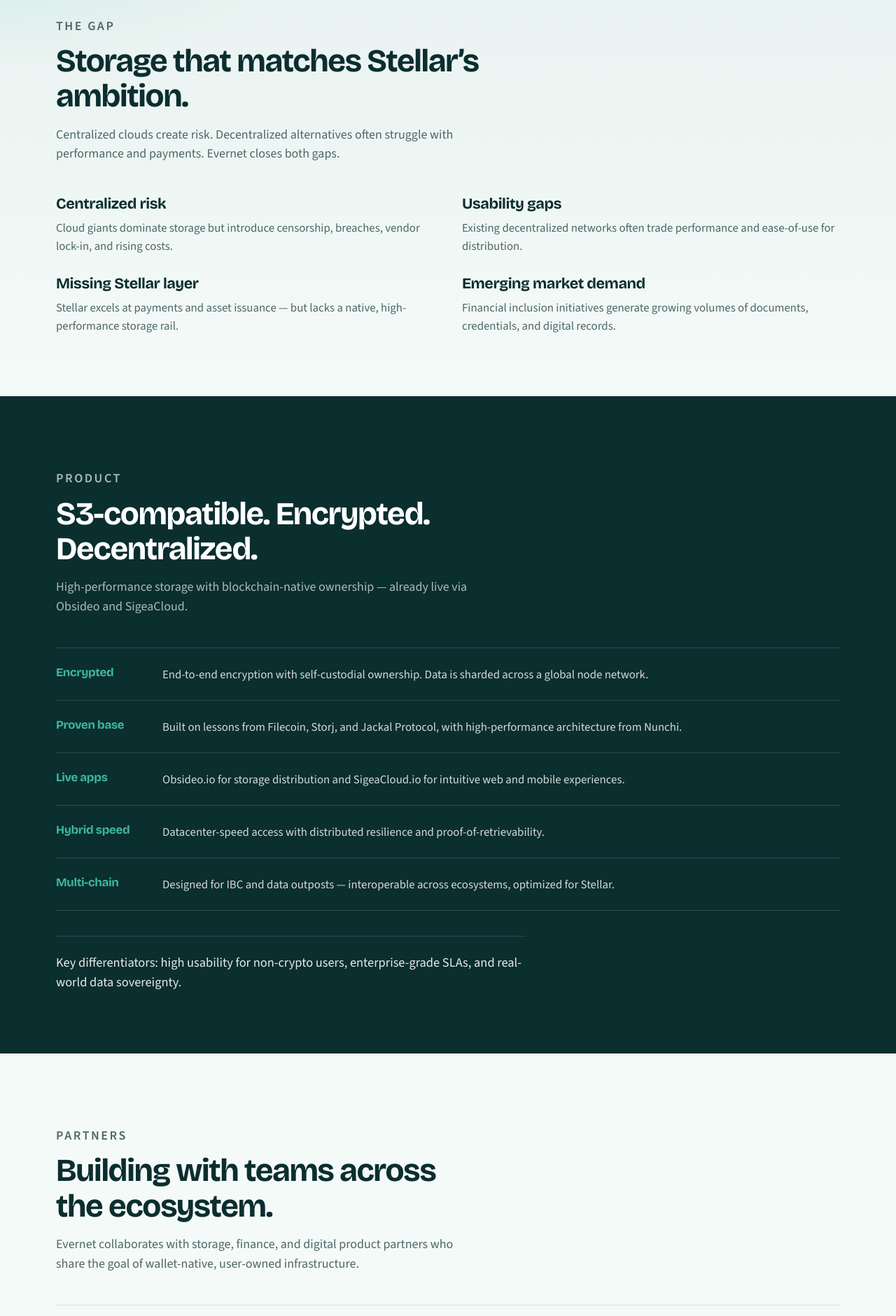
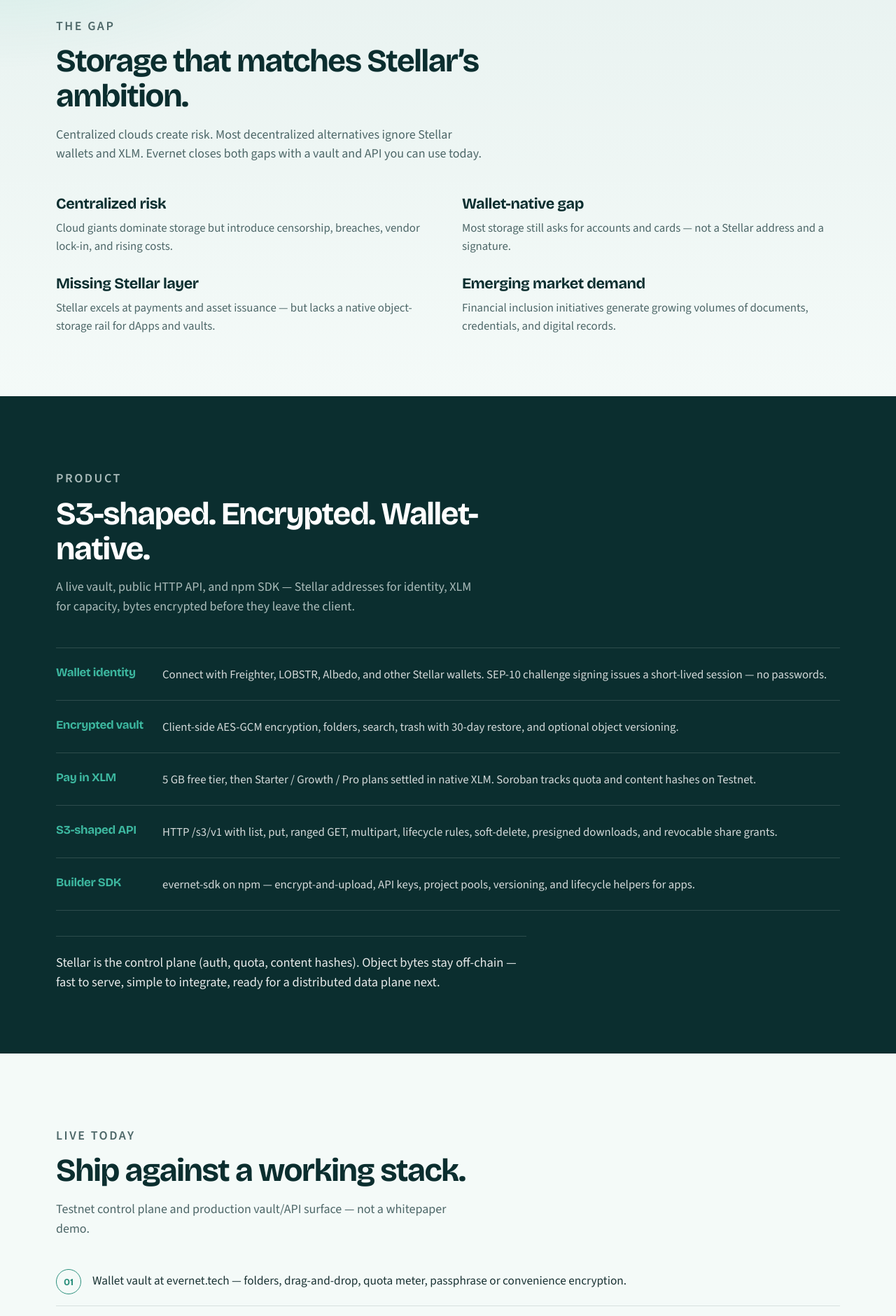
Before and after one commit to chiku524/evernet-website, a React (Vite) app: page / in a window 1280 px wide. Shown: the part 880-2760 px from the top of the page at 70% size. Built offline with nearby package versions, Linux system fonts and the light colour scheme; no server answers.

Commit message:
Fix LOBSTR invalid signature and refresh landing for live product.
Align WalletConnect to a single Stellar network, sign SEP-10 with the API challenge passphrase, and rewrite home copy around the vault, S3-shaped API, XLM plans, and SDK.

```diff
--- a/index.html
+++ b/index.html
@@ -6,7 +6,7 @@
     <meta name="viewport" content="width=device-width, initial-scale=1.0" />
     <meta
       name="description"
-      content="Evernet — decentralized, encrypted cloud storage built for Stellar. Secure, scalable, user-owned data infrastructure."
+      content="Evernet — wallet-linked, client-encrypted object storage for Stellar. Open the vault, use the S3-shaped API, or integrate evernet-sdk — pay for capacity in XLM."
     />
     <link rel="preconnect" href="https://fonts.googleapis.com" />
     <link rel="preconnect" href="https://fonts.gstatic.com" crossorigin />
--- a/src/lib/api.ts
+++ b/src/lib/api.ts
@@ -1,5 +1,10 @@
+import { Networks } from '@stellar/stellar-sdk'
 import type { StellarNetworkId } from './stellar'
 import { signTransactionXdr } from './wallet'
+
+function networkIdFromPassphrase(passphrase: string): StellarNetworkId {
+  return passphrase === Networks.PUBLIC ? 'public' : 'testnet'
+}
 
 const TOKEN_KEY = 'evernet-api-token'
 const ADDR_KEY = 'evernet-api-address'
@@ -115,8 +120,22 @@
       body: JSON.stringify({ address }),
     })
 
-    const signedTransaction = await signTransactionXdr(challenge.transaction, address, network)
+    // Challenge passphrase is authoritative (API STELLAR_NETWORK), not UI state.
+    const challengeNetwork = networkIdFromPassphrase(challenge.network)
+    if (challengeNetwork !== network) {
+      throw new Error(
+        `Evernet API is on ${challengeNetwork === 'public' ? 'Mainnet' : 'Testnet'}, but this vault is set to ${network === 'public' ? 'Mainnet' : 'Testnet'}. Refresh and try again.`,
+      )
+    }
 
+    const signedTransaction = await signTransactionXdr(
+      challenge.transaction,
+      address,
+      challengeNetwork,
+      challenge.network,
+    )
+
+    try {
       const result = await api<{ token: string; address: string }>('/auth/verify', {
         method: 'POST',
         headers: { 'Content-Type': 'application/json' },
@@ -125,6 +144,15 @@
       localStorage.setItem(TOKEN_KEY, result.token)
       localStorage.setItem(ADDR_KEY, result.address)
       return result.address
+    } catch (err) {
+      const message = err instanceof Error ? err.message : String(err)
+      if (/invalid wallet signature|invalid signature/i.test(message)) {
+        throw new Error(
+          'Invalid signature — the wallet likely signed on the wrong network. Evernet is on Testnet: disconnect in LOBSTR → WalletConnect, switch to Testnet, then connect again.',
+        )
+      }
+      throw err
+    }
   })().finally(() => {
     loginInFlight = null
   })
--- a/src/lib/wallet.ts
+++ b/src/lib/wallet.ts
@@ -106,6 +106,47 @@
   }
 }
 
+function wcChainLabel(chain: string): string {
+  if (chain === 'pubnet') return 'Mainnet'
+  if (chain === 'testnet') return 'Testnet'
+  return chain
+}
+
+/**
+ * WalletConnect sessions encode the network in the CAIP account
+ * (`stellar:testnet:G…` / `stellar:pubnet:G…`). Signing on the wrong chain
+ * produces a valid-looking approval that fails SEP-10 verify.
+ */
+export async function assertWalletConnectChain(
+  network: StellarNetworkId,
+  address?: string,
+): Promise<void> {
+  if (!isWalletConnectSelected() || !walletConnectInstance) return
+  const anyMod = walletConnectInstance as ModuleInterface & {
+    getSessions?: () => Promise<Array<{ topic: string; namespaces?: { stellar?: { accounts?: string[] } } }>>
+  }
+  if (!anyMod.getSessions) return
+  await hydrateWalletConnectSessions(walletConnectInstance).catch(() => undefined)
+  const sessions = await anyMod.getSessions().catch(() => [])
+  const expected = network === 'public' ? 'pubnet' : 'testnet'
+  const expectedLabel = getNetworkConfig(network).label
+
+  for (const session of sessions || []) {
+    for (const account of session.namespaces?.stellar?.accounts || []) {
+      const parts = account.split(':')
+      const chain = parts[1]
+      const publicKey = parts[2]
+      if (!chain || !publicKey) continue
+      if (address && publicKey !== address) continue
+      if (chain !== expected) {
+        throw new Error(
+          `LOBSTR is connected on ${wcChainLabel(chain)}, but Evernet is on ${expectedLabel}. In LOBSTR open ≡ → WalletConnect, disconnect Evernet, switch the wallet to ${expectedLabel}, then connect again.`,
+        )
+      }
+    }
+  }
+}
+
 /**
  * WalletConnect needs a Reown project id and pulls in a large dependency tree,
  * so it is only loaded when the deployment actually configures one.
@@ -125,11 +166,11 @@
         url: window.location.origin,
         icons: [`${window.location.origin}/favicon.svg`],
       },
-      // Advertise both so LOBSTR can attach; prefer the active Evernet network first.
-      allowedChains:
-        network === 'public'
-          ? [WalletConnectTargetChain.PUBLIC, WalletConnectTargetChain.TESTNET]
-          : [WalletConnectTargetChain.TESTNET, WalletConnectTargetChain.PUBLIC],
+      // One chain only — LOBSTR signs with the session chain passphrase. Dual-chain
+      // pairing let pubnet sessions sign testnet SEP-10 challenges → "Invalid signature".
+      allowedChains: [
+        network === 'public' ? WalletConnectTargetChain.PUBLIC : WalletConnectTargetChain.TESTNET,
+      ],
     }) as unknown as ModuleInterface
 
     // Patch signTransaction for response-shape normalization + timeout (no auto-retry).
@@ -250,6 +291,7 @@
     const { address } = await StellarWalletsKit.authModal()
     if (isWalletConnectSelected() && walletConnectInstance) {
       await hydrateWalletConnectSessions(walletConnectInstance).catch(() => undefined)
+      await assertWalletConnectChain(network, address)
     }
     return address
   } catch (err) {
@@ -300,15 +342,18 @@
   xdr: string,
   address: string,
   network: StellarNetworkId,
+  networkPassphrase?: string,
 ): Promise<string> {
   await initWalletKit(network)
+  const passphrase = networkPassphrase || getNetworkConfig(network).passphrase
   try {
     if (isWalletConnectSelected() && walletConnectInstance) {
       await hydrateWalletConnectSessions(walletConnectInstance)
+      await assertWalletConnectChain(network, address)
     }
     const { signedTxXdr } = await StellarWalletsKit.signTransaction(xdr, {
       address,
-      networkPassphrase: getNetworkConfig(network).passphrase,
+      networkPassphrase: passphrase,
     })
     if (!signedTxXdr) throw new Error('Wallet returned an empty signature')
     return signedTxXdr
--- a/src/pages/Landing.tsx
+++ b/src/pages/Landing.tsx
@@ -38,12 +38,12 @@
     body: 'Cloud giants dominate storage but introduce censorship, breaches, vendor lock-in, and rising costs.',
   },
   {
-    title: 'Usability gaps',
-    body: 'Existing decentralized networks often trade performance and ease-of-use for distribution.',
+    title: 'Wallet-native gap',
+    body: 'Most storage still asks for accounts and cards — not a Stellar address and a signature.',
   },
   {
     title: 'Missing Stellar layer',
-    body: 'Stellar excels at payments and asset issuance — but lacks a native, high-performance storage rail.',
+    body: 'Stellar excels at payments and asset issuance — but lacks a native object-storage rail for dApps and vaults.',
   },
   {
     title: 'Emerging market demand',
@@ -53,47 +53,58 @@
 
 const features = [
   {
-    label: 'Encrypted',
-    body: 'End-to-end encryption with self-custodial ownership. Data is sharded across a global node network.',
+    label: 'Wallet identity',
+    body: 'Connect with Freighter, LOBSTR, Albedo, and other Stellar wallets. SEP-10 challenge signing issues a short-lived session — no passwords.',
   },
   {
-    label: 'Proven base',
-    body: 'Built on lessons from Filecoin, Storj, and Jackal Protocol, with high-performance architecture from Nunchi.',
+    label: 'Encrypted vault',
+    body: 'Client-side AES-GCM encryption, folders, search, trash with 30-day restore, and optional object versioning.',
   },
   {
-    label: 'Live apps',
-    body: 'Obsideo.io for storage distribution and SigeaCloud.io for intuitive web and mobile experiences.',
+    label: 'Pay in XLM',
+    body: '5 GB free tier, then Starter / Growth / Pro plans settled in native XLM. Soroban tracks quota and content hashes on Testnet.',
   },
   {
-    label: 'Hybrid speed',
-    body: 'Datacenter-speed access with distributed resilience and proof-of-retrievability.',
+    label: 'S3-shaped API',
+    body: 'HTTP /s3/v1 with list, put, ranged GET, multipart, lifecycle rules, soft-delete, presigned downloads, and revocable share grants.',
   },
   {
-    label: 'Multi-chain',
-    body: 'Designed for IBC and data outposts — interoperable across ecosystems, optimized for Stellar.',
+    label: 'Builder SDK',
+    body: 'evernet-sdk on npm — encrypt-and-upload, API keys, project pools, versioning, and lifecycle helpers for apps.',
   },
+]
+
+const liveNow = [
+  'Wallet vault at evernet.tech — folders, drag-and-drop, quota meter, passphrase or convenience encryption.',
+  'Public storage API with OpenAPI, soft-delete trash, batch delete, versioning, and lifecycle.',
+  'Soroban storage-market on Stellar Testnet for leases, quota, and content-hash registration.',
+  'XLM plan purchases verified on Horizon; Labs encrypted-notes demo at /labs/notes.',
+  'Published evernet-sdk (npm) for TypeScript apps and partner integrations.',
+]
+
+const nextUp = [
+  'Mainnet storage-market contract and production control plane.',
+  'Distributed data plane with stronger durability guarantees beyond the current blob backend.',
+  'Compliance-friendly audit logs and GDPR/MiCA-oriented options for regulated use cases.',
+  'Deeper ecosystem demos — identity vaults, media, and document workflows on Stellar.',
 ]
 
 const strategy = [
   {
-    title: 'Stellar integration',
-    body: 'Enable XLM and Stellar asset payments, Soroban contracts for leasing and escrow, and data availability oracles.',
+    title: 'Stellar-first payments',
+    body: 'Native XLM for capacity today; Soroban leasing and escrow as the on-chain control plane expands to Mainnet.',
   },
   {
     title: 'Ecosystem partnerships',
-    body: 'Expand collaboration with projects like Tanjira on Gno.land and new Stellar-based initiatives.',
+    body: 'Ship with storage, finance, and product teams — SigeaCloud, Obsideo, and builders across Stellar.',
   },
   {
-    title: 'Developer tools',
-    body: 'Ship SDKs, documentation, and grants for builders on Evernet + Stellar.',
+    title: 'Developer surface',
+    body: 'Docs, OpenAPI, evernet-sdk, API keys, and grants so apps can store encrypted objects without standing up their own stack.',
   },
   {
-    title: 'Community adoption',
-    body: 'Drive real utility through airdrops, storage bounties, and focused marketing.',
-  },
-  {
-    title: 'Mainnet roadmap',
-    body: 'Testnet expansion → security audits → mainnet launch within ~12 months.',
+    title: 'Community utility',
+    body: 'Real vault usage, storage bounties, and partner apps that make wallet-linked storage the default habit.',
   },
 ]
 
@@ -104,43 +115,34 @@
   },
   {
     title: 'Interoperability & utility',
-    body: 'Adds persistent decentralized storage beyond Stellar’s payment rails.',
+    body: 'Adds persistent object storage beyond Stellar’s payment rails — same wallets, same signatures.',
   },
   {
     title: 'Developer empowerment',
-    body: 'Easy tools that accelerate dApp development on Stellar and Soroban.',
+    body: 'HTTP API + SDK that accelerate dApps on Stellar and Soroban without reinventing auth or encryption.',
   },
   {
     title: 'Open ecosystem',
-    body: 'Censorship-resistant infrastructure aligned with Stellar’s open network philosophy.',
+    body: 'Censorship-resistant, user-owned infrastructure aligned with Stellar’s open network philosophy.',
   },
   {
     title: 'Sustainability',
-    body: 'Efficient design minimizes waste versus proof-of-work-heavy alternatives.',
+    body: 'Control plane on Stellar; object bytes stay off-chain — efficient design versus proof-of-work-heavy alternatives.',
   },
 ]
 
-const techPlan = [
-  'Implement Stellar asset payments (XLM and custom tokens) for storage reservations.',
-  'Develop Soroban smart contracts for storage markets, renewals, and disputes.',
-  'Create bridges and oracles for cross-chain data referencing (Stellar ↔ Evernet).',
-  'Build demo dApps — document signing, media streaming, identity vaults.',
-  'Ship compliance-friendly options: GDPR/MiCA support and audit logs for regulated use cases.',
+const milestones = [
+  { q: 'Now', body: 'Live vault, S3-shaped API, XLM plans, Testnet Soroban control plane, and evernet-sdk.' },
+  { q: 'Next', body: 'Mainnet contract deploy, production hardening, and partner app rollouts.' },
+  { q: 'Then', body: 'Distributed data plane, stronger durability proofs, and compliance tooling.' },
+  { q: 'Beyond', body: 'Evernet as the default data layer for Stellar finance, identity, and archival apps.' },
 ]
 
-const milestones = [
-  { q: 'Q1', body: 'Soroban payment contracts and basic Stellar integration.' },
-  { q: 'Q2', body: 'End-to-end demo applications and testnet launch.' },
-  { q: 'Q3', body: 'Audits, optimizations, and public documentation.' },
-  { q: 'Q4', body: 'Mainnet readiness with Stellar as a primary payment rail.' },
-]
-
-const funding = [
-  { label: 'Engineering & Stellar/Soroban integration', pct: 50 },
-  { label: 'Security audits and testing', pct: 20 },
-  { label: 'Developer tools, SDKs, and documentation', pct: 15 },
-  { label: 'Testnet incentives and community programs', pct: 10 },
-  { label: 'Project management and reporting', pct: 5 },
+const plans = [
+  { label: 'Free', detail: '5 GB included with every wallet' },
+  { label: 'Starter', detail: '+10 GB · 5 XLM' },
+  { label: 'Growth', detail: '+50 GB · 20 XLM' },
+  { label: 'Pro', detail: '+200 GB · 60 XLM' },
 ]
 
 const partners = [
@@ -226,7 +228,7 @@
             animate={{ opacity: 1, y: 0 }}
             transition={{ duration: 0.75, delay: 0.28, ease: [0.22, 1, 0.36, 1] }}
           >
-            Secure, scalable, user-owned cloud infrastructure — with tokenized payments and global access.
+            Wallet-linked, client-encrypted object storage — open the vault or call the API, and pay for capacity in XLM.
           </motion.p>
           <motion.div
             className="hero-actions"
@@ -237,9 +239,9 @@
             <Link className="btn btn-primary" to="/dashboard">
               Open storage vault
             </Link>
-            <a className="btn btn-ghost" href="#solution">
-              Explore the network
-            </a>
+            <Link className="btn btn-ghost" to="/docs">
+              Read the docs
+            </Link>
           </motion.div>
         </div>
       </section>
@@ -250,8 +252,8 @@
             <p className="eyebrow">The gap</p>
             <h2>Storage that matches Stellar’s ambition.</h2>
             <p>
-              Centralized clouds create risk. Decentralized alternatives often struggle with
-              performance and payments. Evernet closes both gaps.
+              Centralized clouds create risk. Most decentralized alternatives ignore Stellar wallets and XLM.
+              Evernet closes both gaps with a vault and API you can use today.
             </p>
           </Reveal>
           <div className="problem-grid">
@@ -269,10 +271,10 @@
         <div className="container">
           <Reveal className="section-head">
             <p className="eyebrow">Product</p>
-            <h2>S3-compatible. Encrypted. Decentralized.</h2>
+            <h2>S3-shaped. Encrypted. Wallet-native.</h2>
             <p>
-              High-performance storage with blockchain-native ownership — already live via Obsideo
-              and SigeaCloud.
+              A live vault, public HTTP API, and npm SDK — Stellar addresses for identity, XLM for capacity,
+              bytes encrypted before they leave the client.
             </p>
           </Reveal>
           <Reveal>
@@ -285,9 +287,41 @@
               ))}
             </div>
             <p className="diff-line">
-              Key differentiators: high usability for non-crypto users, enterprise-grade SLAs, and
-              real-world data sovereignty.
+              Stellar is the control plane (auth, quota, content hashes). Object bytes stay off-chain —
+              fast to serve, simple to integrate, ready for a distributed data plane next.
             </p>
+          </Reveal>
+        </div>
+      </section>
+
+      <section className="section" id="live">
+        <div className="container">
+          <Reveal className="section-head">
+            <p className="eyebrow">Live today</p>
+            <h2>Ship against a working stack.</h2>
+            <p>
+              Testnet control plane and production vault/API surface — not a whitepaper demo.
+            </p>
+          </Reveal>
+          <div className="tech-list">
+            {liveNow.map((item, i) => (
+              <Reveal key={item} className="tech-item" delay={i * 0.05}>
+                <span className="tech-marker" aria-hidden="true">
+                  {String(i + 1).padStart(2, '0')}
+                </span>
+                <p>{item}</p>
+              </Reveal>
+            ))}
+          </div>
+          <Reveal>
+            <div className="markets-strip" aria-label="Quick links" style={{ marginTop: '2rem' }}>
+              <Link to="/dashboard">Open vault</Link>
+              <Link to="/docs">Docs &amp; OpenAPI</Link>
+              <Link to="/labs/notes">Labs · encrypted notes</Link>
+              <a href="https://www.npmjs.com/package/evernet-sdk" target="_blank" rel="noreferrer">
+                npm i evernet-sdk
+              </a>
+            </div>
           </Reveal>
         </div>
       </section>
@@ -340,7 +374,7 @@
               <span>Stellar developers</span>
               <span>Emerging markets</span>
               <span>Enterprises</span>
-              <span>NFT & archival</span>
+              <span>NFT &amp; archival</span>
             </div>
           </Reveal>
           <div className="strategy-steps" style={{ marginTop: '2rem' }}>
@@ -362,8 +396,8 @@
             <p className="eyebrow">Stellar alignment</p>
             <h2>Built to advance financial inclusion.</h2>
             <p>
-              Grant-funded Stellar integration unlocks tokenized storage payments, cross-border data
-              services, and low-cost access worldwide.
+              Wallet auth, XLM capacity, and Soroban leases turn storage into something Stellar users already
+              know how to pay for and control.
             </p>
           </Reveal>
           <Reveal>
@@ -383,14 +417,14 @@
       <section className="section" id="technical">
         <div className="container">
           <Reveal className="section-head">
-            <p className="eyebrow">Integration plan</p>
-            <h2>From payments to Soroban markets.</h2>
+            <p className="eyebrow">What&apos;s next</p>
+            <h2>From Testnet product to Mainnet data layer.</h2>
             <p>
-              A phased technical path that pairs Evernet’s live storage stack with Stellar’s rails.
+              The vault and API are live. The roadmap hardens the control plane and expands the data plane.
             </p>
           </Reveal>
           <div className="tech-list">
-            {techPlan.map((item, i) => (
+            {nextUp.map((item, i) => (
               <Reveal key={item} className="tech-item" delay={i * 0.05}>
                 <span className="tech-marker" aria-hidden="true">
                   {String(i + 1).padStart(2, '0')}
@@ -406,10 +440,9 @@
         <div className="container">
           <Reveal className="section-head">
             <p className="eyebrow">Roadmap</p>
-            <h2>Twelve months to mainnet readiness.</h2>
+            <h2>Shipped first. Scale next.</h2>
             <p>
-              Competitive edge: live product traction, proven tech foundation, and deep Stellar
-              integration.
+              Competitive edge: live product traction, a working Stellar integration, and a clear path to Mainnet.
             </p>
           </Reveal>
           <div className="timeline">
@@ -424,27 +457,26 @@
         </div>
       </section>
 
-      <section className="section" id="funding">
+      <section className="section" id="pricing">
         <div className="container">
           <Reveal className="section-head">
-            <p className="eyebrow">Use of funds</p>
-            <h2>Grant capital that compounds the ecosystem.</h2>
+            <p className="eyebrow">Capacity</p>
+            <h2>Pay for storage the Stellar way.</h2>
             <p>
-              Allocation prioritizes engineering, audits, and developer enablement for the Stellar
-              community.
+              Every wallet unlocks a free tier. Expand with XLM — no cards, no custom token required.
             </p>
           </Reveal>
           <div className="fund-bars">
-            {funding.map((f, i) => (
+            {plans.map((f, i) => (
               <Reveal key={f.label} className="fund-row" delay={i * 0.05}>
                 <div className="fund-meta">
                   <span>{f.label}</span>
-                  <span>{f.pct}%</span>
+                  <span>{f.detail}</span>
                 </div>
                 <div className="fund-track">
                   <motion.div
                     className="fund-fill"
-                    style={{ width: `${f.pct}%` }}
+                    style={{ width: `${[35, 55, 75, 95][i]}%` }}
                     initial={reduce ? false : { scaleX: 0 }}
                     whileInView={{ scaleX: 1 }}
                     viewport={{ once: true }}
@@ -455,11 +487,11 @@
             ))}
           </div>
           <Reveal className="monetize">
-            <h3>Monetization</h3>
+            <h3>For builders</h3>
             <ul>
-              <li>Token-based storage payments and staking incentives</li>
-              <li>Premium enterprise tiers and managed services</li>
-              <li>Revenue sharing with node operators and ecosystem partners</li>
+              <li>API keys (`evn_live_…`) and project soft-cap pools for apps</li>
+              <li>Presigned downloads and revocable share grants</li>
+              <li>Partner revenue paths as the node / data plane network grows</li>
             </ul>
           </Reveal>
         </div>
@@ -473,20 +505,20 @@
             </p>
             <h2>Expand Stellar with a missing piece: data.</h2>
             <p>
-              Evernet is ready to collaborate with the Stellar community and deliver tangible utility
-              worldwide.
+              Connect a wallet, encrypt a file, or integrate the SDK — Evernet is ready for the Stellar
+              community today.
             </p>
             <div className="hero-actions">
               <Link className="btn btn-primary" to="/dashboard">
                 Open storage vault
               </Link>
-              <a className="btn btn-ghost" href="https://evernet.io" target="_blank" rel="noreferrer">
-                Visit Evernet.io
-              </a>
+              <Link className="btn btn-ghost" to="/docs">
+                Explore the API
+              </Link>
             </div>
           </Reveal>
           <footer className="footer">
-            <span>Evernet · Business strategy · July 2026</span>
+            <span>Evernet · evernet.tech · Stellar Testnet live</span>
             <span className="footer-partners">
               Partners:{' '}
               {partners.map((p, i) => (
```
Also changed, not shown: src/index.css (+7 -1 lines), 1 other file (tests, documents, lock files or other folders). Lines whose indentation alone changed are shown as unchanged.
